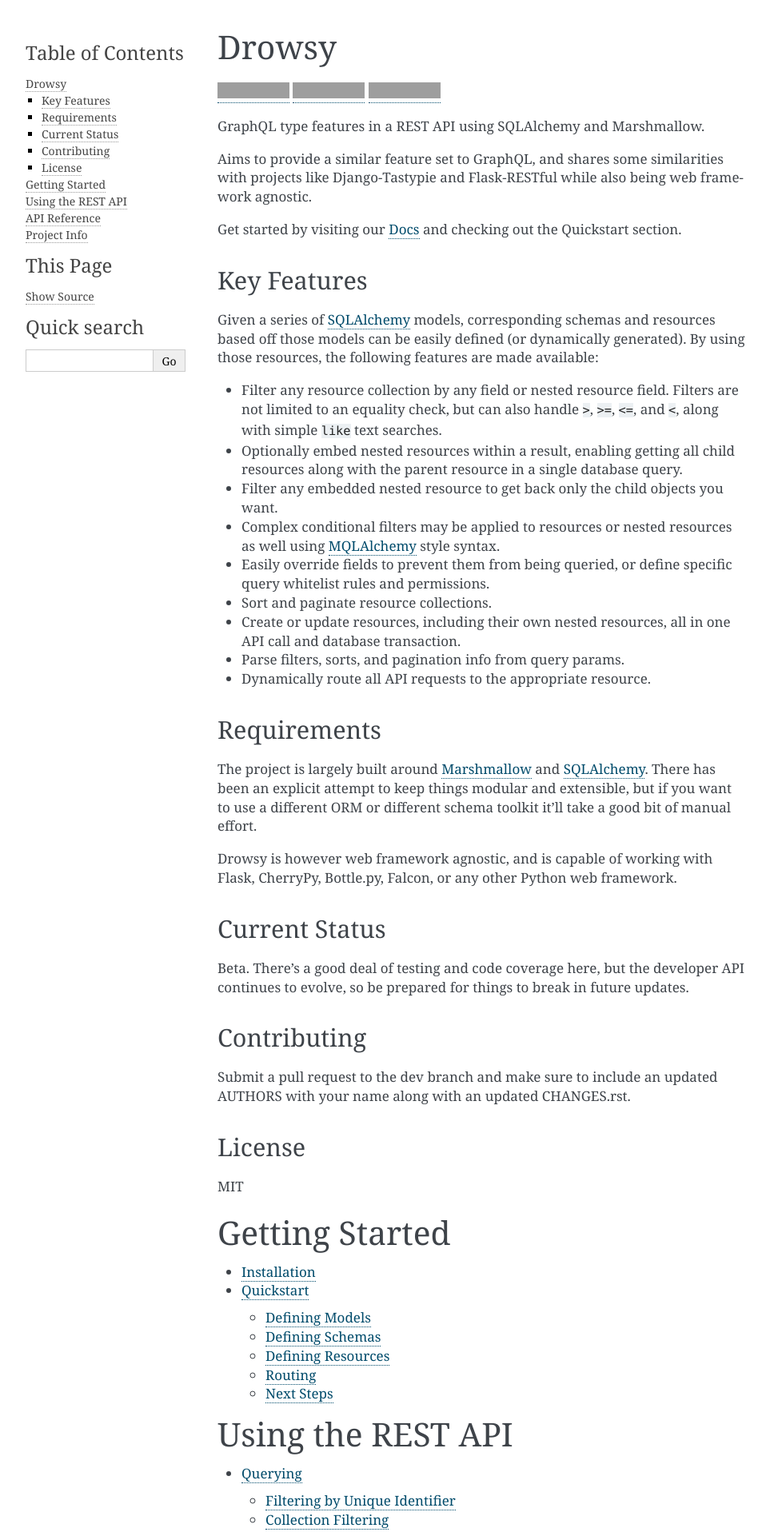
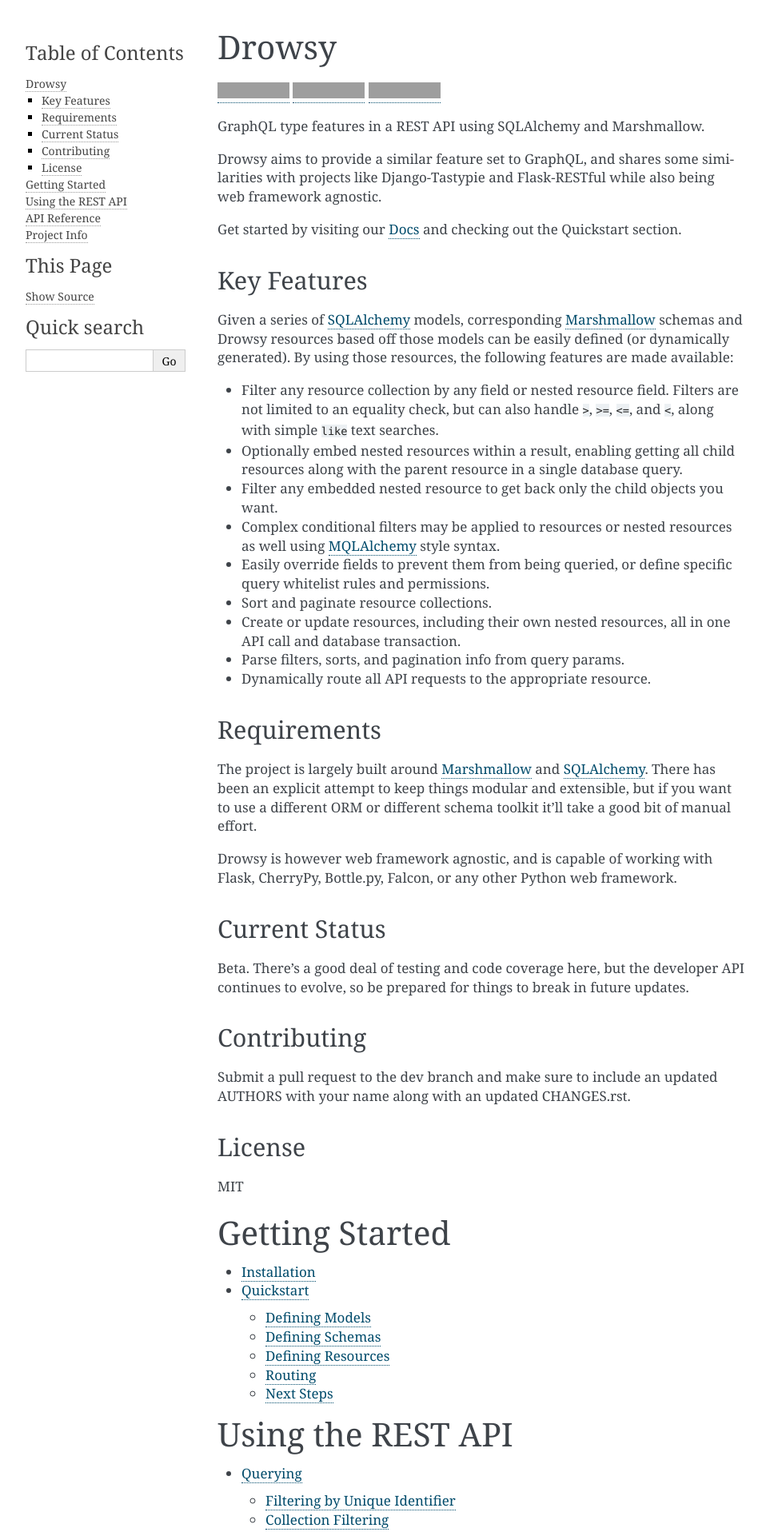
Before and after one commit to repole/drowsy, a Sphinx documentation site: the page built from docs/index.rst, in a window 1280 px wide. Shown: the top 1916 px of the page at 80% size, without its empty margins (148-1111 px from the left). Built offline with Sphinx 7.4.7, drawn with Linux system fonts in a browser that asks for light colours; grey boxes are pictures that could not be loaded.

Commit message:
Update docs.

```diff
--- a/README.rst
+++ b/README.rst
@@ -5,18 +5,18 @@
 
 GraphQL type features in a REST API using SQLAlchemy and Marshmallow.
 
-Aims to provide a similar feature set to GraphQL, and shares some similarities
-with projects like Django-Tastypie and Flask-RESTful while also being web
-framework agnostic.
+Drowsy aims to provide a similar feature set to GraphQL, and shares some
+similarities with projects like Django-Tastypie and Flask-RESTful while
+also being web framework agnostic.
 
 Get started by visiting our Docs_ and checking out the Quickstart section.
 
 
 Key Features
 ------------
-Given a series of SQLAlchemy_ models, corresponding schemas and resources based
-off those models can be easily defined (or dynamically generated). By using
-those resources, the following features are made available:
+Given a series of SQLAlchemy_ models, corresponding Marshmallow_ schemas and
+Drowsy resources based off those models can be easily defined (or dynamically
+generated). By using those resources, the following features are made available:
 
 * Filter any resource collection by any field or nested resource field. Filters
   are not limited to an equality check, but can also handle ``>``, ``>=``,
--- a/docs/conf.py
+++ b/docs/conf.py
@@ -15,6 +15,7 @@
 import os
 import re
 import sys
+from collections import OrderedDict
 root_path = os.path.join(
     os.path.dirname(os.path.abspath(__file__)), '..')
 sys.path.insert(0, root_path)
@@ -114,7 +115,23 @@
 # Theme options are theme-specific and customize the look and feel of a theme
 # further.  For a list of options available for each theme, see the
 # documentation.
-#html_theme_options = {}
+
+html_theme_options = {
+    "logo": "drowsy-logo.png",
+    "description_font_style": "italic",
+    "description": "GraphQL type features in a REST API",
+    "code_font_size": "0.8em",
+    "warn_bg": "#FFC",
+    "warn_border": "#EEE",
+    "extra_nav_links": OrderedDict(
+        [
+            ("drowsy @ PyPI", "https://pypi.python.org/pypi/drowsy"),
+            ("marshmallow @ GitHub", "https://github.com/repole/drowsy"),
+            ("Issue Tracker", "https://github.com/repole/drowsy/issues"),
+        ]
+    ),
+}
+
 
 # Add any paths that contain custom themes here, relative to this directory.
 #html_theme_path = []
--- a/docs/quickstart.rst
+++ b/docs/quickstart.rst
@@ -87,13 +87,13 @@
     class AlbumSchema(ModelResourceSchema):
         class Meta:
             model = Album
-            model_converter = CamelModelResourceConverter
+            model_converter = ModelResourceConverter
 
 
     class ArtistSchema(ModelResourceSchema):
         class Meta:
             model = Artist
-            model_converter = CamelModelResourceConverter
+            model_converter = ModelResourceConverter
 
 
 Here we're using a :class:`~drowsy.convert.ModelResourceConverter` to
@@ -104,7 +104,7 @@
 If we were to use :class:`~drowsy.convert.CamelModelResourceConverter`
 rather than the default :class:`~drowsy.convert.ModelResourceConverter`, it
 would convert field names like ``album_id`` to ``albumId``, to make the
-serialized result conform to standard JSON best practices.
+serialized result conform to standard JSON naming convention.
 
 There's a good chance you'll want to extend one of the included converters
 and create your own, as currently they include child resources by default
```
Also changed, not shown: docs/permissions.rst (+5 -2 lines), docs/_static/drowsy-logo.png (added).
